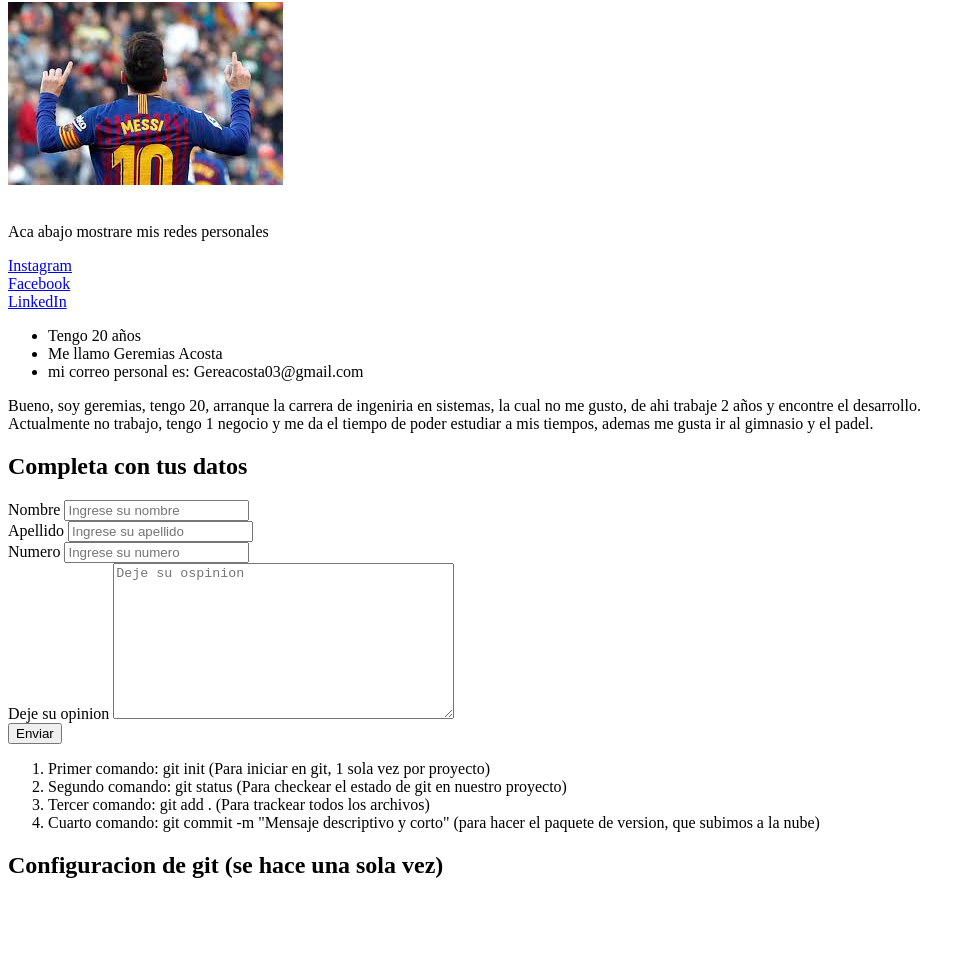
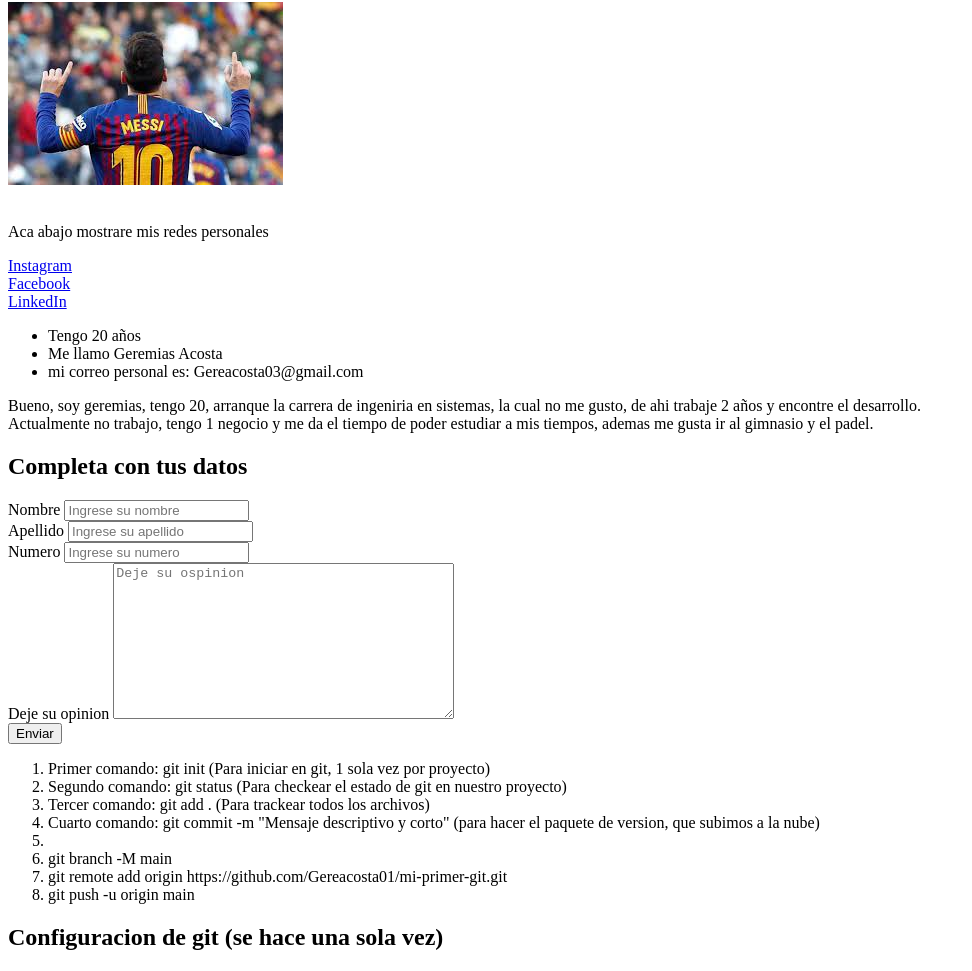
Before and after one commit to Gereacosta01/mi-primer-git, a plain HTML site: page index.html in a window 1280 px wide. Shown: the part 78-1049 px from the top of the page, without its empty margins (0-972 px from the left). Before the commit the page ends 977 px from the top, so only its background shows below. Drawn offline with Linux system fonts and the light colour scheme.

Commit message:
Agregue nuevos comandos

```diff
--- a/index.html
+++ b/index.html
@@ -51,6 +51,10 @@
             <li>Segundo comando: git status (Para checkear el estado de git en nuestro proyecto)</li>
             <li>Tercer comando: git add . (Para trackear todos los archivos)</li>
             <li>Cuarto comando: git commit -m "Mensaje descriptivo y corto" (para hacer el paquete de version, que subimos a la nube)</li>
+            <li><!--Una vez creado el repositorio en github (nos aparecen comandos nuevos)--></li>
+            <li>git branch -M main</li>
+            <li>git remote add origin https://github.com/Gereacosta01/mi-primer-git.git</li>
+            <li>git push -u origin main</li>
         </ol>
     </div>
     <h2>Configuracion de git (se hace una sola vez)</h2>
```
